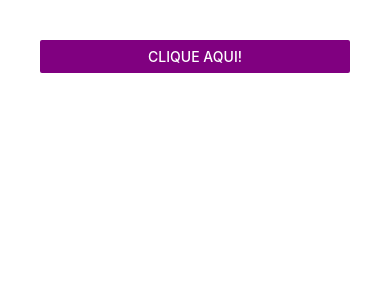
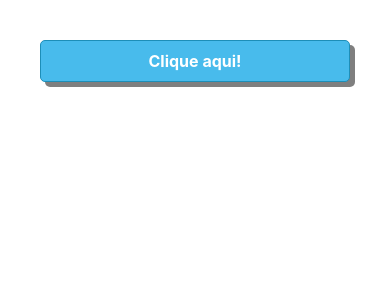
Before and after one commit to andresgois/ProjetoFrasesDoDia, a React Native app: screen / in a window 390 px wide. Shown: the top 300 px of the page. Built offline with nearby package versions, Linux system fonts and the light colour scheme.

Commit message:
usando o TouchableOpacity para criação de button personalizado

```diff
--- a/App.js
+++ b/App.js
@@ -1,20 +1,17 @@
 import { StatusBar } from 'expo-status-bar';
 import React from 'react';
-import { StyleSheet, Text, View, Button } from 'react-native';
+import { StyleSheet, Text, View, TouchableOpacity } from 'react-native';
 
 const alerta = ()=>{
   alert('Button pressionado!');
 }
 export default function App() {
-  const { principal } = Estilo;
+  const { principal, botao, textBoao } = Estilo;
   return (
     <View style={principal}>
-      <Button
-        title = "Clique Aqui!"
-        color = "purple"
-        accessibilityLabel = "label de acessibilidade"
-        onPress = { alerta}
-      />
+      <TouchableOpacity style={botao}>
+        <Text style={textBoao}>Clique aqui!</Text>
+      </TouchableOpacity>
     </View>
   );
 }
@@ -22,5 +19,23 @@ export default function App() {
 const Estilo = StyleSheet.create({
   principal:{
     padding: 40,
+  },
+  botao:{
+    backgroundColor: '#48bbec',
+    padding: 10,
+    borderColor: '#1d8eb8',
+    borderWidth: 1,
+    borderRadius: 5,
+    shadowColor: '#000',
+    shadowOffset: { width: 5, height: 5},
+    shadowOpacity: 0.5,
+    shadowRadius: 0.5,
+  },
+  textBoao:{
+    color: '#fff',
+    fontSize: 16,
+    fontWeight: 'bold',
+    // centraliza o próprio objeto
+    alignSelf: 'center',
   }
 });
```
